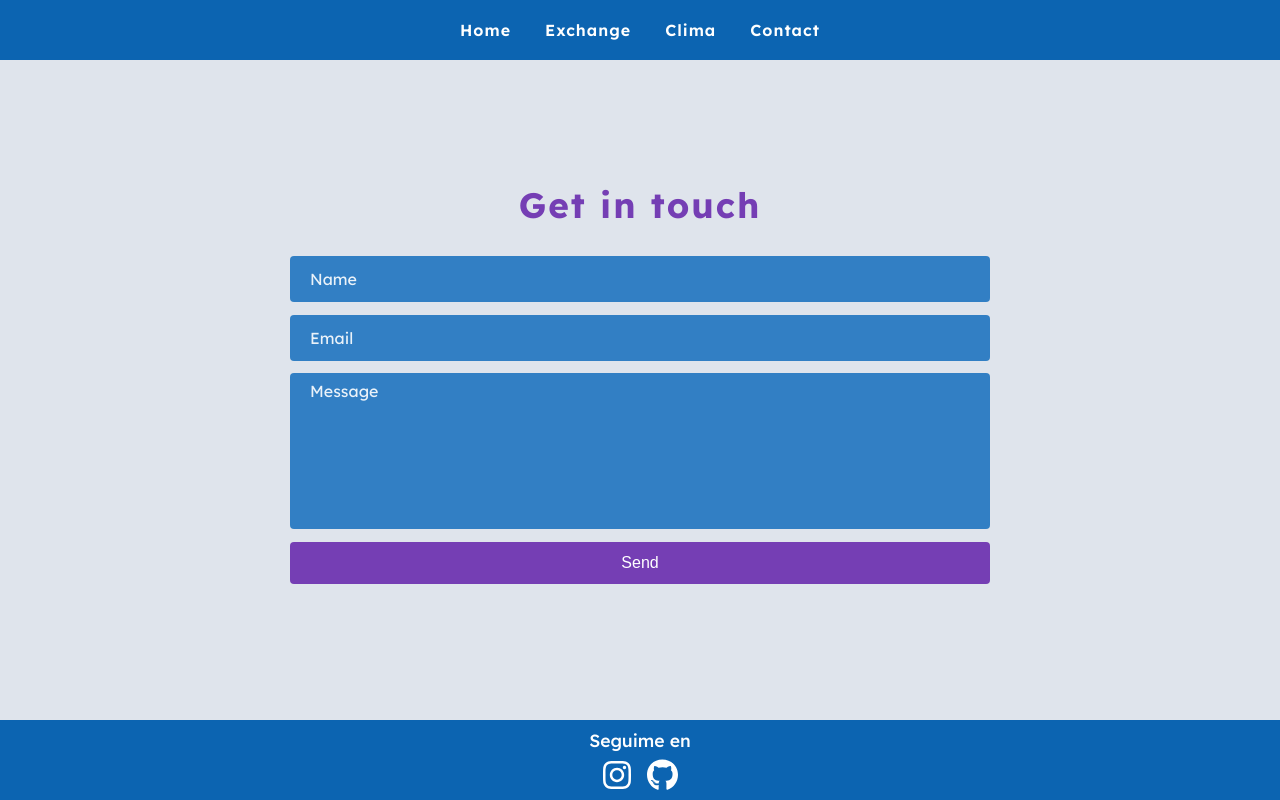
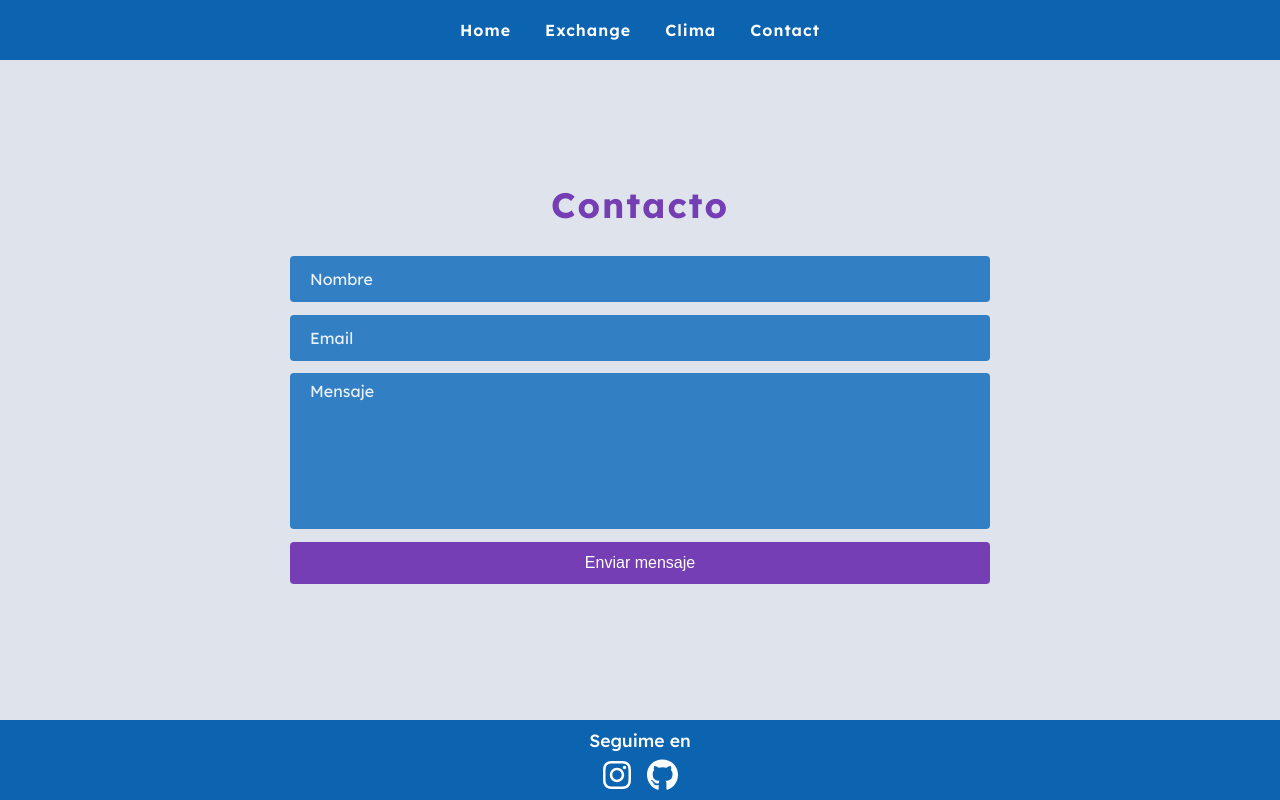
Before and after one commit to jorge088/UsefulApps, a React (Create React App) app: page /contact in a window 1280 px wide. Built offline with nearby package versions, Linux system fonts and the light colour scheme.

Commit message:
changed languaje, to spanish in Contact component

```diff
--- a/src/Components/Contact/Contact.js
+++ b/src/Components/Contact/Contact.js
@@ -39,7 +39,7 @@ const Contact = () => {
                     alert('Hubo un error al enviar');
                 });
         } else {
-            alert('Invalid Email');
+            alert('Email no valido!');
             return;
         }
 
@@ -48,12 +48,12 @@ const Contact = () => {
     return (
         <>
             <div className={styles.container}>
-                <h3 className={styles.title}>Get in touch</h3>
+                <h3 className={styles.title}>Contacto</h3>
                 <form ref={form} onSubmit={sendEmail} className={styles.formContact} >
                     <input
                         type="text"
                         name="name"
-                        placeholder='Name'
+                        placeholder='Nombre'
                         className={styles.formContact__input} />
                     <input
                         type="email"
@@ -62,11 +62,11 @@ const Contact = () => {
                         className={styles.formContact__input} />
                     <textarea
                         name="message"
-                        placeholder='Message'
+                        placeholder='Mensaje'
                         className={styles.formContact__textarea} />
                     <input
                         type="submit"
-                        value="Send"
+                        value="Enviar mensaje"
                         className={styles.formContact__submit} />
                 </form>
             </div>
```
